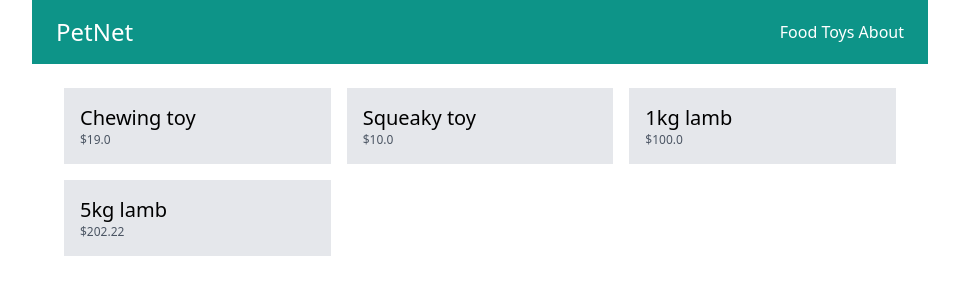
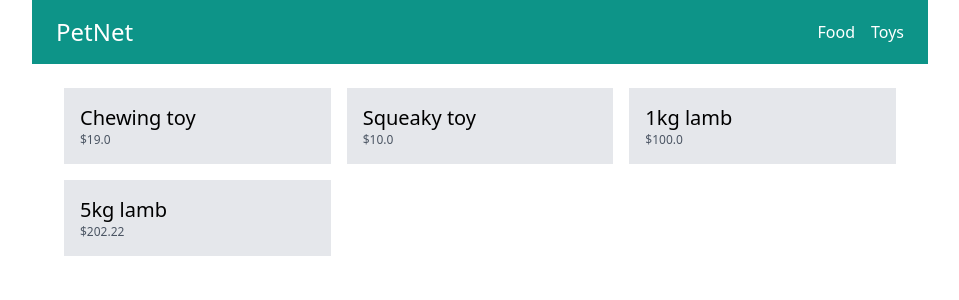
Before and after one commit to GodsplanElot/PETNET, a Django app: page / in a window 1280 px wide. Shown: the top 300 px of the page, without its empty margins (160-1119 px from the left). Run offline with Django 5.2, Linux system fonts and the light colour scheme; data comes from the database, SQL or seed files in the repository; some libraries are stand-ins or nearby versions.

Commit message:
move the about page linl to the menu.py to have it display dynamically

```diff
--- a/petnet/core/templates/core/base.html
+++ b/petnet/core/templates/core/base.html
@@ -15,9 +15,9 @@
         <a href="/" class="text-2xl text-white">PetNet</a>
       </div>
 
-      <div class="menu">
+      <div class="menu flex space-x-4">
         {% menu %}
-        <a href="{% url 'about' %}" class="text-white">About</a>
+
       </div>
     </nav>
 
```
